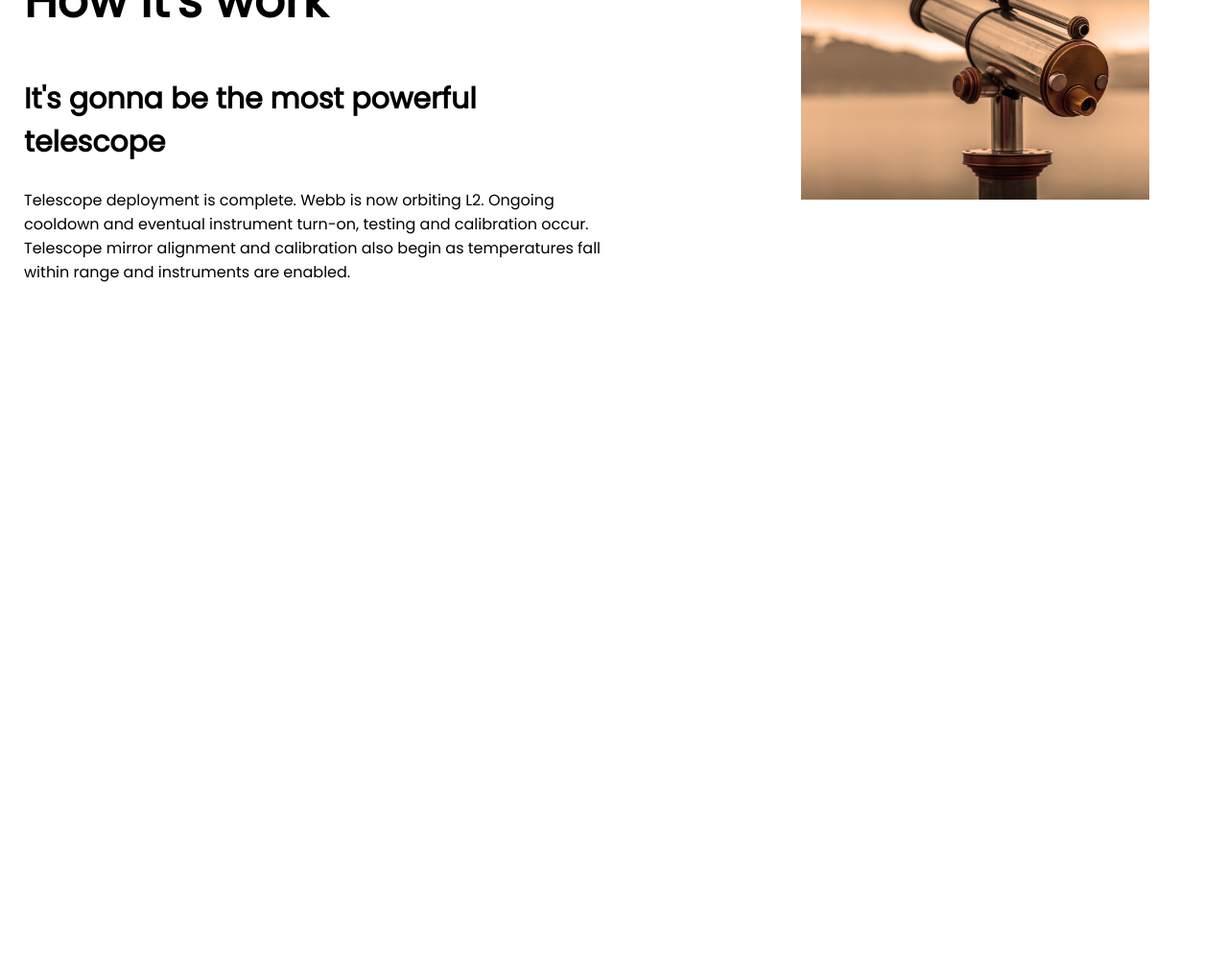
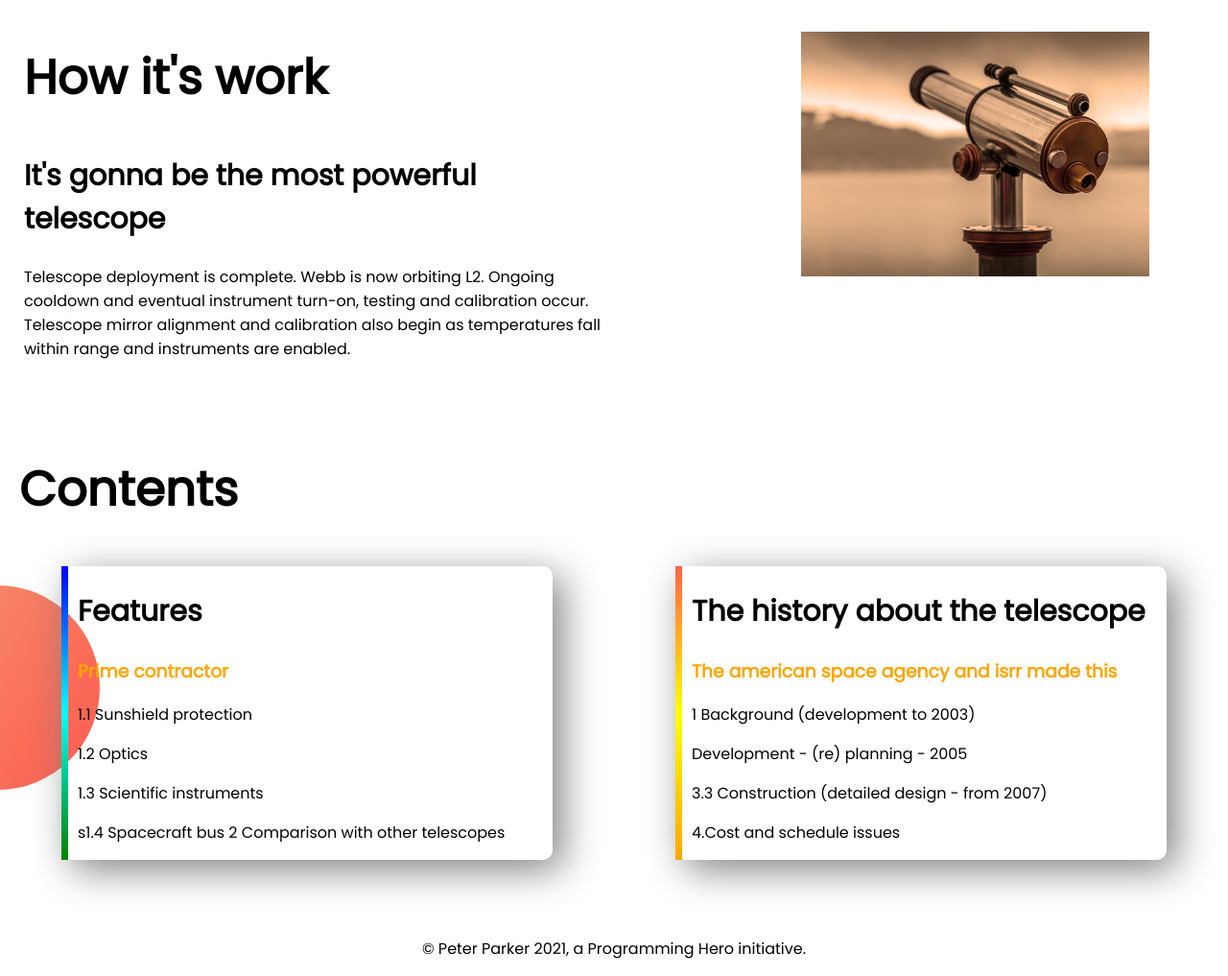
Before and after one commit to khalidsheikh22/first-assignment, a plain HTML site: page index.html in a window 1280 px wide. Shown: the part 1132-2149 px from the top of the page at 96% size. Before the commit the page ends 1484 px from the top, so only its background shows below. Drawn offline with Linux system fonts and the light colour scheme.

Commit message:
fotter and new

```diff
--- a/index.html
+++ b/index.html
@@ -36,7 +36,7 @@
 
         </div>
 
-        <div class="elon-spacex">
+        <div class="elon-spacex text-editor">
             <h1>Dream big </h1>
             <h2>Explore the univrse</h2>
             <p>The telescope and scientific instruments started to cool rapidly in the shade of the sunshield once it was deployed, but it will take several weeks for them to cool all the way down to stable operational temperatures. This cooldown will be
@@ -61,6 +61,44 @@
 
         </div>
     </section>
+    <section class="ending">
+        <h1 class="thos">Contents</h1>
+        <div class="boli">
+            <div id="first" class=" commit-item  ">
+                <h2>Features</h2>
+                <h3 class="color
+                ">Prime contractor</h3>
+                <p>
+                    1.1 Sunshield protection</p>
+                <p>1.2 Optics</p>
+                <p> 1.3 Scientific instruments</p>
+                <p> s1.4 Spacecraft bus 2 Comparison with other telescopes
+                </p>
+
+
+            </div>
+            <div id="three" class="commit-item  ">
+                <h2>The history about the telescope</h2>
+                <h3 class="color">The american space agency and isrr made this</h3>
+                <p>1 Background (development to 2003)
+                </p>
+                <p> Development - (re) planning - 2005</p>
+                <p>3.3 Construction (detailed design - from 2007)</p>
+                <p> 4.Cost and schedule issues
+                </p>
+
+            </div>
+
+
+
+        </div>
+
+
+    </section>
+    <footer>
+        <P>© Peter Parker 2021, a Programming Hero initiative.</P>
+    </footer>
+
 
 </body>
 
--- a/style.css
+++ b/style.css
@@ -17,6 +17,7 @@ h2 {
 
 .flexible-container {
     display: flex;
+    margin-bottom: 40px;
 }
 
 .top-class {
@@ -50,3 +51,54 @@ h2 {
     background-image: url(soft-pic/top-banner.png);
     background-repeat: no-repeat;
 }
+
+.text-editor {
+    background-image: url(soft-pic/dream-bg.png);
+    background-repeat: no-repeat;
+    background-position: right;
+    margin: no;
+}
+
+.ending {
+    background-image: url(soft-pic/exp-bg.png);
+    background-repeat: no-repeat;
+    background-position: left;
+}
+
+.commit-item {
+    width: 40%;
+    margin-left: 5%;
+    margin-right: 5%;
+    margin-bottom: 5%;
+    padding-left: 10px;
+    box-shadow: 10px 10px 40px gray;
+    border-radius: 10px;
+}
+
+#first {
+    border-left: 7px solid;
+    border-image: linear-gradient(blue, cyan, green);
+    border-image-slice: 1;
+}
+
+#three {
+    border-left: 7px solid;
+    border-image: linear-gradient(tomato, yellow, orange);
+    border-image-slice: 1;
+}
+
+.color {
+    color: orange;
+}
+
+.boli {
+    display: flex;
+}
+
+footer p {
+    text-align: center;
+}
+
+.thos {
+    margin-left: 20px;
+}
```
